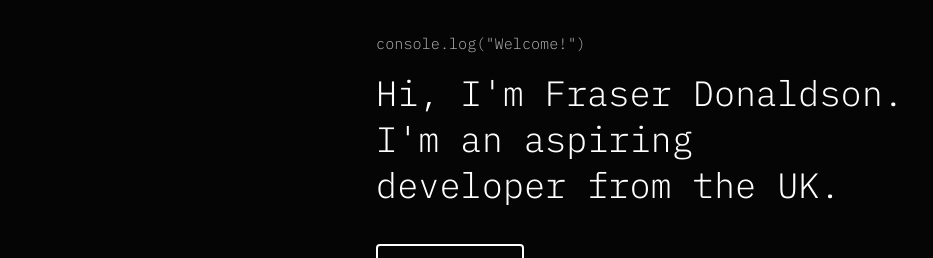
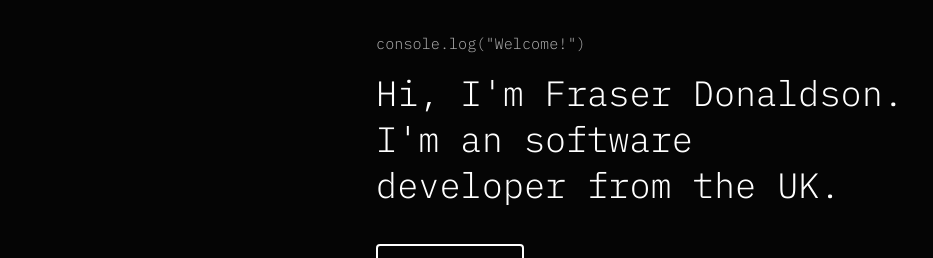
Before and after one commit to NinjaLabs-Dev/ninjalabs, a Vue app: page / in a window 1280 px wide. Shown: the part 215-473 px from the top of the page, without its empty margins (0-933 px from the left). Built offline with nearby package versions, Linux system fonts and the light colour scheme; what v-tooltip, vue-tilt.js would draw is missing.

Commit message:
Updated job role

```diff
--- a/src/views/Home.vue
+++ b/src/views/Home.vue
@@ -6,7 +6,7 @@
         <div class="showcase">
 
           <span class="header">console.log("Welcome!")</span>
-          <h3 class="body">Hi, I'm Fraser Donaldson.<br>I'm an aspiring<br>developer from the UK.</h3>
+          <h3 class="body">Hi, I'm Fraser Donaldson.<br>I'm an software<br>developer from the UK.</h3>
           <router-link to="/contact" tag="button" class="contact">
             Contact Me
           </router-link>
```
